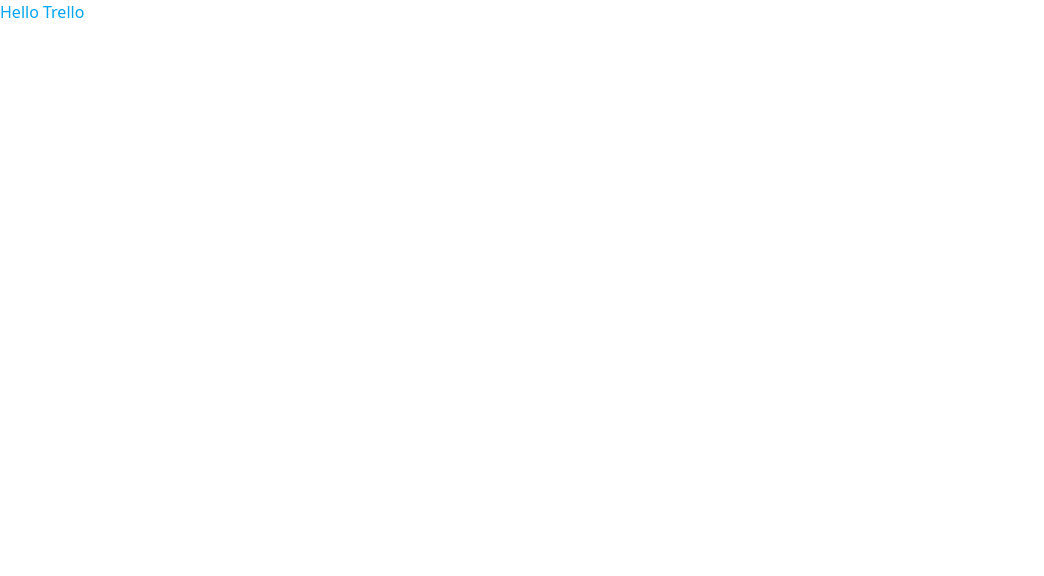
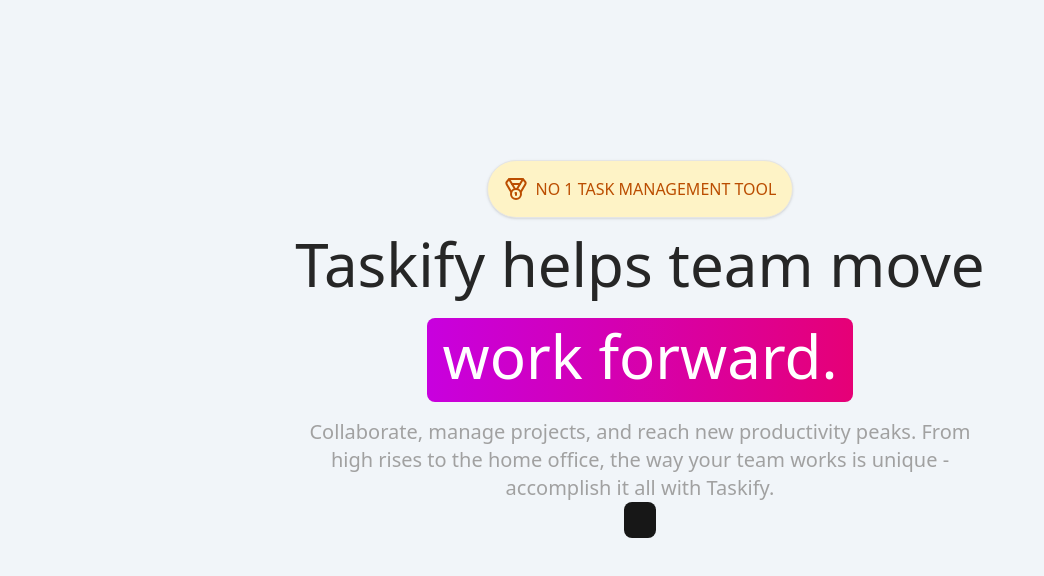
Before and after one commit to DuyThanhDev/Trello-Clone, a Next.js app in the folder trello-tutorial/: page / in a window 1280 px wide. Shown: the top 576 px of the page, without its empty margins (0-1044 px from the left). Built offline with nearby package versions, Linux system fonts and the light colour scheme.

Commit message:
Implement Marketing layout and page components;

```diff
--- /dev/null
+++ b/trello-tutorial/app/(marketing)/layout.tsx
@@ -0,0 +1,17 @@
+const MarketingLayout = ({
+    children,
+}: {
+    children: React.ReactNode;
+}) => {
+    return (
+        <div className="h-full bg-slate-100">
+            {/* Navbar */}
+            <main className="pt-40 pb-20 bg-slate-100">
+                {children}
+            </main>
+            {/* Footer */}
+        </div>
+    );
+}
+
+export default MarketingLayout;
--- /dev/null
+++ b/trello-tutorial/app/(marketing)/page.tsx
@@ -0,0 +1,30 @@
+import { Button } from "@/components/ui/button";
+import { Medal } from "lucide-react";
+
+const MarketingPage = () => {
+  return (
+    <div className="flex items-center justify-center flex-col">
+      <div className="flex items-center justify-center flex-col">
+        <div className="mb-4 flex items-center border shadow-sm p-4 bg-amber-100 text-amber-700 rounded-full uppercase">
+          <Medal className="h-6 w-6 mr-2"/>
+          No 1 task management tool
+        </div>
+        <h1 className="text-3xl md:text-6xl text-center text-neutral-800 mb-6">
+          Taskify helps team move
+        </h1>
+        <div className="text-3xl md:text-6xl bg-gradient-to-r from-fuchsia-600 to-pink-600 text-white px-4 p-2 rounded-md pb-4 w-fit">
+          work forward.
+        </div>
+      </div>
+      <div className="text-sm md:text-xl text-neutral-400 mt-4 max-w-xs md:max-w-2xl text-center mx-auto">
+        Collaborate, manage projects, and reach new productivity peaks.
+        From high rises to the home office, the way your team works is unique - accomplish it all with Taskify.
+      </div>
+      <Button>
+
+      </Button>
+    </div>
+   );
+}
+
+export default MarketingPage;
--- a/trello-tutorial/app/page.tsx
+++ /dev/null
@@ -1,9 +0,0 @@
-import Image from "next/image";
-
-export default function Home() {
-  return (
-    <div className="text-sky-500">
-        Hello Trello
-    </div>
-  );
-}
--- /dev/null
+++ b/trello-tutorial/components/ui/button.tsx
@@ -0,0 +1,58 @@
+import * as React from "react"
+import { Slot } from "@radix-ui/react-slot"
+import { cva, type VariantProps } from "class-variance-authority"
+
+import { cn } from "@/lib/utils"
+
+const buttonVariants = cva(
+  "inline-flex items-center justify-center gap-2 whitespace-nowrap rounded-md text-sm font-medium transition-all disabled:pointer-events-none disabled:opacity-50 [&_svg]:pointer-events-none [&_svg:not([class*='size-'])]:size-4 shrink-0 [&_svg]:shrink-0 outline-none focus-visible:border-ring focus-visible:ring-ring/50 focus-visible:ring-[3px] aria-invalid:ring-destructive/20 dark:aria-invalid:ring-destructive/40 aria-invalid:border-destructive",
+  {
+    variants: {
+      variant: {
+        default: "bg-primary text-primary-foreground hover:bg-primary/90",
+        destructive:
+          "bg-destructive text-white hover:bg-destructive/90 focus-visible:ring-destructive/20 dark:focus-visible:ring-destructive/40 dark:bg-destructive/60",
+        outline:
+          "border bg-background shadow-xs hover:bg-accent hover:text-accent-foreground dark:bg-input/30 dark:border-input dark:hover:bg-input/50",
+        secondary:
+          "bg-secondary text-secondary-foreground hover:bg-secondary/80",
+        ghost:
+          "hover:bg-accent hover:text-accent-foreground dark:hover:bg-accent/50",
+        link: "text-primary underline-offset-4 hover:underline",
+      },
+      size: {
+        default: "h-9 px-4 py-2 has-[>svg]:px-3",
+        sm: "h-8 rounded-md gap-1.5 px-3 has-[>svg]:px-2.5",
+        lg: "h-10 rounded-md px-6 has-[>svg]:px-4",
+        icon: "size-9",
+      },
+    },
+    defaultVariants: {
+      variant: "default",
+      size: "default",
+    },
+  }
+)
+
+function Button({
+  className,
+  variant,
+  size,
+  asChild = false,
+  ...props
+}: React.ComponentProps<"button"> &
+  VariantProps<typeof buttonVariants> & {
+    asChild?: boolean
+  }) {
+  const Comp = asChild ? Slot : "button"
+
+  return (
+    <Comp
+      data-slot="button"
+      className={cn(buttonVariants({ variant, size, className }))}
+      {...props}
+    />
+  )
+}
+
+export { Button, buttonVariants }
--- a/trello-tutorial/package.json
+++ b/trello-tutorial/package.json
@@ -9,6 +9,7 @@
     "lint": "eslint"
   },
   "dependencies": {
+    "@radix-ui/react-slot": "^1.2.3",
     "class-variance-authority": "^0.7.1",
     "clsx": "^2.1.1",
     "lucide-react": "^0.544.0",
```
Also changed, not shown: 1 other file (tests, documents, lock files or other folders).
